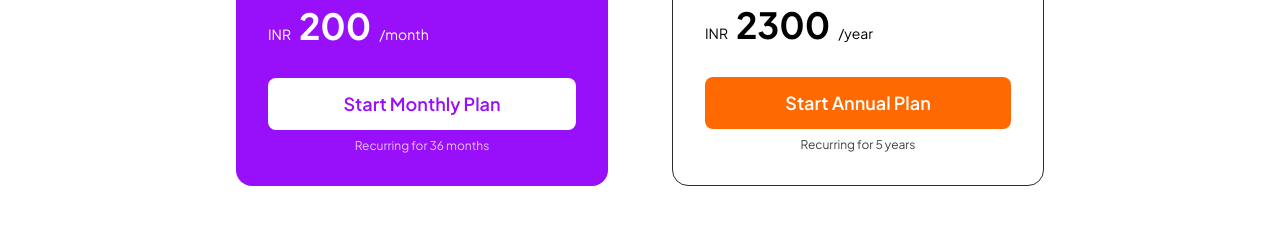
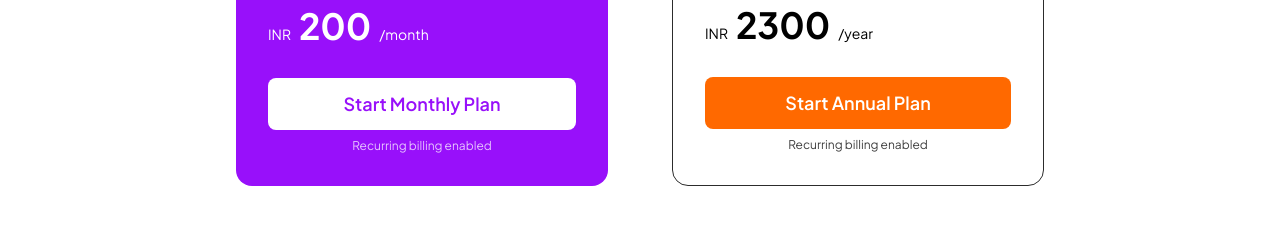
Before and after one commit to s-gajjar/wander-nook, a Next.js app: page / in a window 1280 px wide. Shown: the part 2020-2247 px from the top of the page. Built offline with nearby package versions, Linux system fonts and the light colour scheme.

Commit message:
chore(pricing): remove duration phrasing from recurring UI

```diff
--- a/src/components/LandingPage/Pricing/index.tsx
+++ b/src/components/LandingPage/Pricing/index.tsx
@@ -20,7 +20,6 @@ type PlanOption = {
     bgColor: string;
     textColor: string;
   };
-  durationLabel: string;
   durationMonths: number;
 };
 
@@ -116,7 +115,6 @@ const pricingData: PlanOption[] = [
       bgColor: "bg-white",
       textColor: "text-purple-600",
     },
-    durationLabel: "36 months",
     durationMonths: 36,
   },
   {
@@ -140,7 +138,6 @@ const pricingData: PlanOption[] = [
       bgColor: "bg-orange-500",
       textColor: "text-white",
     },
-    durationLabel: "5 years",
     durationMonths: 60,
   },
 ];
@@ -429,7 +426,7 @@ const Pricing = () => {
                 {card.button.text}
               </button>
               <p className="text-xs mt-2 text-center opacity-75 min-h-[16px]">
-                {`Recurring for ${card.durationLabel}`}
+                Recurring billing enabled
               </p>
             </div>
           </div>
@@ -460,7 +457,7 @@ const Pricing = () => {
               </h4>
               <p className="mt-2 text-[#5F6368] text-[15px] md:text-[17px]">
                 {selectedPlan.price.currency} {selectedPlan.price.amount}
-                {selectedPlan.price.period} for {selectedPlan.durationLabel}
+                {selectedPlan.price.period}
               </p>
             </div>
 
```
